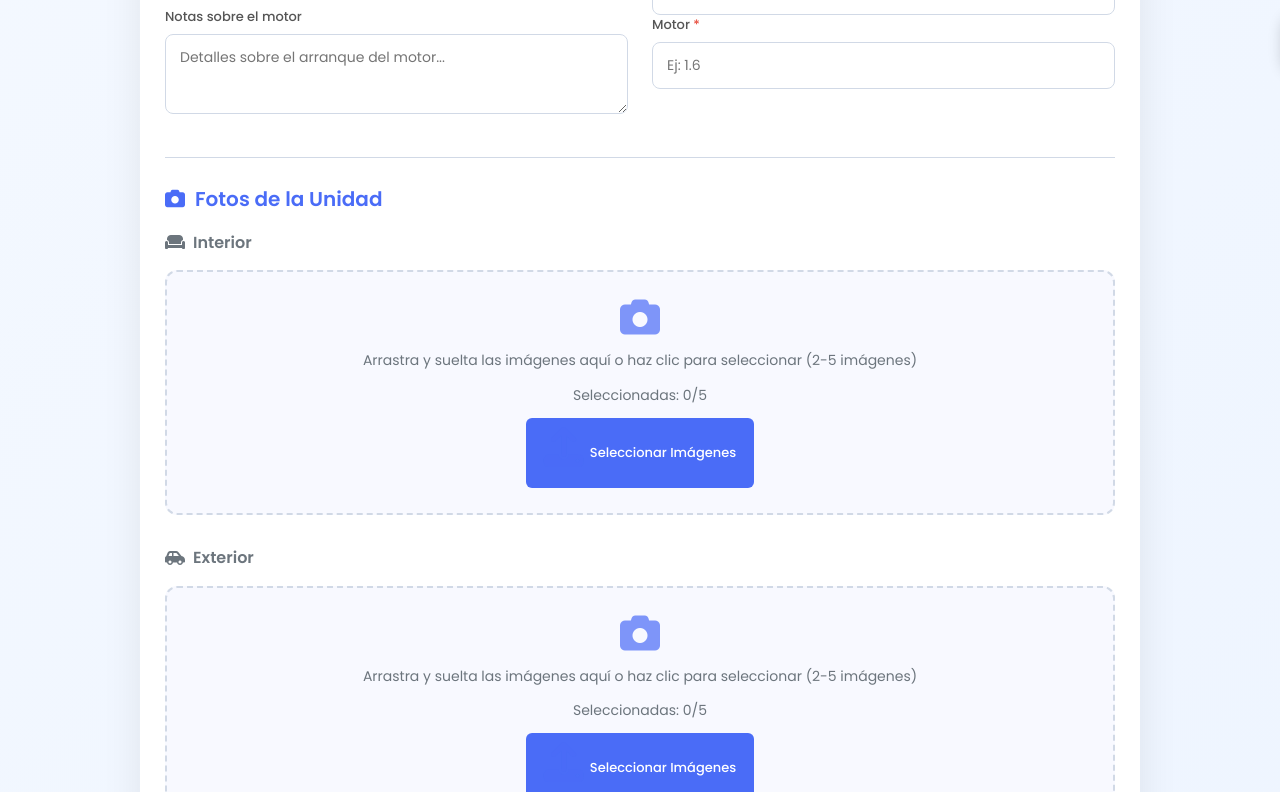
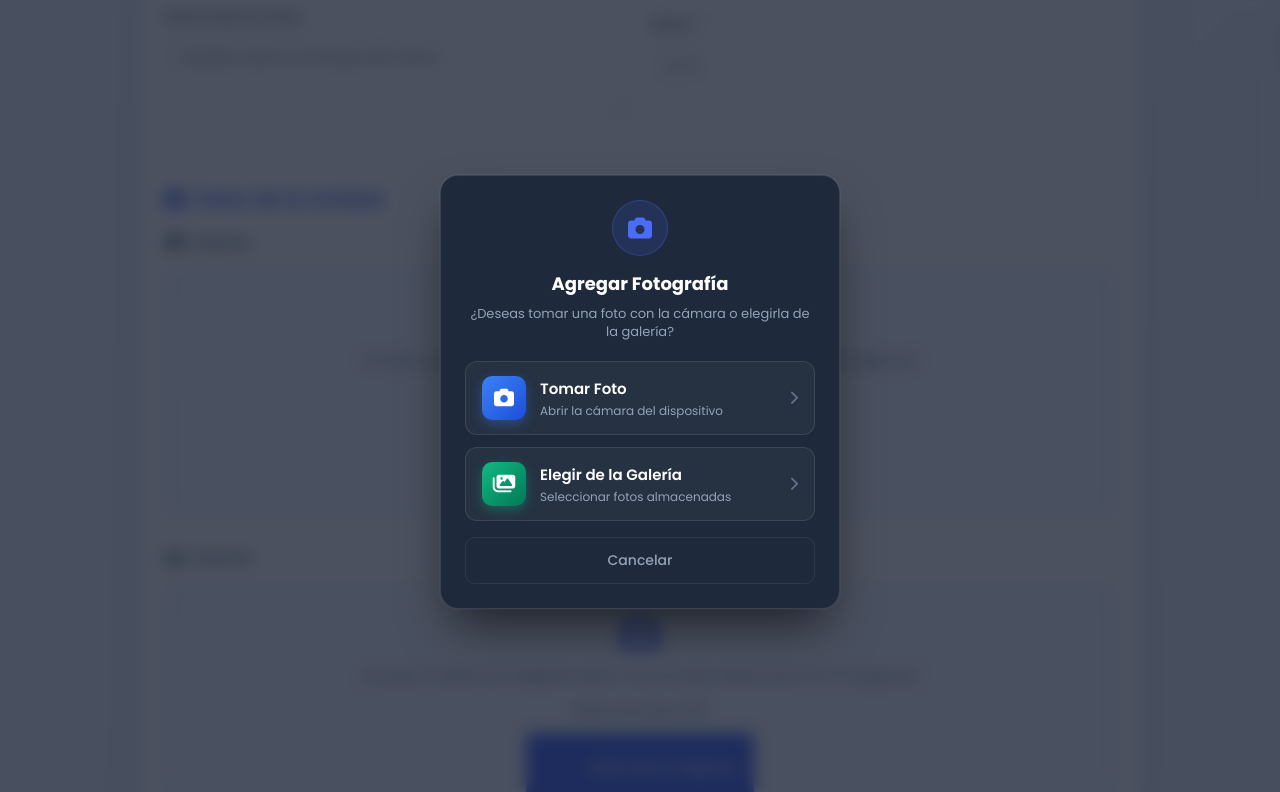
Before and after one commit to LeonardoPool/Taller-Alfonso, a plain HTML site: page stargate/formulariotrabajo.html in a window 1280 px wide. Both pictures are taken after a click on the element 640 px from the left and 1149 px from the top of the page. Shown: the part 757-1549 px from the top of the page. Drawn offline with Linux system fonts and the light colour scheme; no server answers.

Commit message:
FIX
SE SOLUCIONA EL ERROR DE LA CAMARA

```diff
--- /dev/null
+++ b/stargate/js/photo-picker.js
@@ -0,0 +1,294 @@
+// Photo Picker Modal - Selector de Origen de Fotografías (Cámara vs Galería)
+// DEFCON5 PWA
+(function() {
+    function injectStyles() {
+        if (document.getElementById('photo-picker-styles')) return;
+        const style = document.createElement('style');
+        style.id = 'photo-picker-styles';
+        style.textContent = `
+            .photo-source-backdrop {
+                position: fixed;
+                top: 0;
+                left: 0;
+                width: 100%;
+                height: 100%;
+                background: rgba(15, 23, 42, 0.75);
+                backdrop-filter: blur(8px);
+                -webkit-backdrop-filter: blur(8px);
+                z-index: 99999;
+                display: flex;
+                align-items: center;
+                justify-content: center;
+                opacity: 0;
+                visibility: hidden;
+                transition: opacity 0.25s ease, visibility 0.25s ease;
+                padding: 16px;
+                box-sizing: border-box;
+            }
+            .photo-source-backdrop.active {
+                opacity: 1;
+                visibility: visible;
+            }
+            .photo-source-sheet {
+                background: #1e293b;
+                border: 1px solid rgba(255, 255, 255, 0.12);
+                border-radius: 18px;
+                max-width: 400px;
+                width: 100%;
+                padding: 24px;
+                box-shadow: 0 25px 50px -12px rgba(0, 0, 0, 0.6), 0 0 0 1px rgba(255, 255, 255, 0.05);
+                color: #f8fafc;
+                text-align: center;
+                transform: translateY(20px) scale(0.97);
+                transition: transform 0.25s cubic-bezier(0.16, 1, 0.3, 1);
+                box-sizing: border-box;
+                font-family: 'Poppins', -apple-system, BlinkMacSystemFont, sans-serif;
+            }
+            .photo-source-backdrop.active .photo-source-sheet {
+                transform: translateY(0) scale(1);
+            }
+            .photo-source-icon-wrap {
+                width: 56px;
+                height: 56px;
+                border-radius: 50%;
+                background: rgba(74, 108, 247, 0.15);
+                border: 1px solid rgba(74, 108, 247, 0.3);
+                color: #4a6cf7;
+                display: flex;
+                align-items: center;
+                justify-content: center;
+                font-size: 24px;
+                margin: 0 auto 14px auto;
+            }
+            .photo-source-title {
+                font-size: 18px;
+                font-weight: 700;
+                margin: 0 0 6px 0;
+                color: #ffffff;
+            }
+            .photo-source-subtitle {
+                font-size: 13px;
+                color: #94a3b8;
+                margin: 0 0 20px 0;
+                line-height: 1.4;
+            }
+            .photo-source-actions {
+                display: flex;
+                flex-direction: column;
+                gap: 12px;
+                margin-bottom: 16px;
+            }
+            .photo-option-btn {
+                display: flex;
+                align-items: center;
+                gap: 14px;
+                width: 100%;
+                padding: 14px 16px;
+                border-radius: 12px;
+                border: 1px solid rgba(255, 255, 255, 0.1);
+                background: rgba(255, 255, 255, 0.04);
+                color: #f8fafc;
+                cursor: pointer;
+                font-family: inherit;
+                text-align: left;
+                transition: all 0.2s ease;
+                box-sizing: border-box;
+            }
+            .photo-option-btn:hover, .photo-option-btn:focus {
+                background: rgba(74, 108, 247, 0.15);
+                border-color: rgba(74, 108, 247, 0.4);
+                transform: translateY(-1px);
+            }
+            .photo-option-btn:active {
+                transform: scale(0.98);
+            }
+            .photo-option-btn .btn-icon {
+                width: 44px;
+                height: 44px;
+                border-radius: 10px;
+                display: flex;
+                align-items: center;
+                justify-content: center;
+                font-size: 20px;
+                flex-shrink: 0;
+            }
+            .photo-option-btn.btn-camera .btn-icon {
+                background: linear-gradient(135deg, #3b82f6 0%, #1d4ed8 100%);
+                color: #ffffff;
+                box-shadow: 0 4px 12px rgba(59, 130, 246, 0.35);
+            }
+            .photo-option-btn.btn-gallery .btn-icon {
+                background: linear-gradient(135deg, #10b981 0%, #047857 100%);
+                color: #ffffff;
+                box-shadow: 0 4px 12px rgba(16, 185, 129, 0.35);
+            }
+            .photo-option-btn .btn-info {
+                display: flex;
+                flex-direction: column;
+                flex-grow: 1;
+            }
+            .photo-option-btn .btn-title {
+                font-size: 15px;
+                font-weight: 600;
+                color: #ffffff;
+                margin-bottom: 2px;
+            }
+            .photo-option-btn .btn-desc {
+                font-size: 12px;
+                color: #94a3b8;
+            }
+            .photo-option-btn .btn-chevron {
+                color: #64748b;
+                font-size: 14px;
+            }
+            .photo-source-cancel {
+                width: 100%;
+                padding: 12px;
+                background: transparent;
+                border: 1px solid rgba(255, 255, 255, 0.08);
+                border-radius: 10px;
+                color: #94a3b8;
+                font-size: 14px;
+                font-weight: 500;
+                cursor: pointer;
+                transition: all 0.2s ease;
+                font-family: inherit;
+            }
+            .photo-source-cancel:hover {
+                background: rgba(255, 255, 255, 0.06);
+                color: #f8fafc;
+            }
+            @media (max-width: 540px) {
+                .photo-source-backdrop {
+                    align-items: flex-end;
+                    padding: 0;
+                }
+                .photo-source-sheet {
+                    max-width: 100%;
+                    border-radius: 20px 20px 0 0;
+                    padding: 24px 20px 32px 20px;
+                    transform: translateY(100%);
+                }
+                .photo-source-backdrop.active .photo-source-sheet {
+                    transform: translateY(0);
+                }
+            }
+        `;
+        document.head.appendChild(style);
+    }
+
+    let activeInput = null;
+
+    function ensureModalDOM() {
+        injectStyles();
+        if (document.getElementById('photoSourceBackdrop')) return;
+
+        const backdrop = document.createElement('div');
+        backdrop.id = 'photoSourceBackdrop';
+        backdrop.className = 'photo-source-backdrop';
+        backdrop.innerHTML = `
+            <div class="photo-source-sheet" role="dialog" aria-modal="true" aria-labelledby="photoModalTitle">
+                <div class="photo-source-icon-wrap">
+                    <i class="fas fa-camera"></i>
+                </div>
+                <h3 class="photo-source-title" id="photoModalTitle">Agregar Fotografía</h3>
+                <p class="photo-source-subtitle">¿Deseas tomar una foto con la cámara o elegirla de la galería?</p>
+                <div class="photo-source-actions">
+                    <button type="button" class="photo-option-btn btn-camera" id="photoOptionCamera">
+                        <div class="btn-icon"><i class="fas fa-camera"></i></div>
+                        <div class="btn-info">
+                            <span class="btn-title">Tomar Foto</span>
+                            <span class="btn-desc">Abrir la cámara del dispositivo</span>
+                        </div>
+                        <i class="fas fa-chevron-right btn-chevron"></i>
+                    </button>
+                    <button type="button" class="photo-option-btn btn-gallery" id="photoOptionGallery">
+                        <div class="btn-icon"><i class="fas fa-images"></i></div>
+                        <div class="btn-info">
+                            <span class="btn-title">Elegir de la Galería</span>
+                            <span class="btn-desc">Seleccionar fotos almacenadas</span>
+                        </div>
+                        <i class="fas fa-chevron-right btn-chevron"></i>
+                    </button>
+                </div>
+                <button type="button" class="photo-source-cancel" id="photoOptionCancel">
+                    Cancelar
+                </button>
+            </div>
+        `;
+
+        document.body.appendChild(backdrop);
+
+        // Click en Tomar Foto
+        document.getElementById('photoOptionCamera').addEventListener('click', (e) => {
+            e.stopPropagation();
+            if (!activeInput) return;
+            const input = activeInput;
+            closePhotoSourceModal();
+            // Para cámara: capture="environment" y sin multiple (en móviles multiple puede forzar galería)
+            input.removeAttribute('multiple');
+            input.setAttribute('capture', 'environment');
+            setTimeout(() => {
+                input.click();
+            }, 60);
+        });
+
+        // Click en Galería
+        document.getElementById('photoOptionGallery').addEventListener('click', (e) => {
+            e.stopPropagation();
+            if (!activeInput) return;
+            const input = activeInput;
+            closePhotoSourceModal();
+            // Para galería: sin capture y con multiple
+            input.removeAttribute('capture');
+            input.setAttribute('multiple', '');
+            setTimeout(() => {
+                input.click();
+            }, 60);
+        });
+
+        // Click en Cancelar
+        document.getElementById('photoOptionCancel').addEventListener('click', (e) => {
+            e.stopPropagation();
+            closePhotoSourceModal();
+        });
+
+        // Click en backdrop para cerrar
+        backdrop.addEventListener('click', (e) => {
+            if (e.target === backdrop) {
+                closePhotoSourceModal();
+            }
+        });
+
+        // Tecla Escape para cerrar
+        document.addEventListener('keydown', (e) => {
+            if (e.key === 'Escape') {
+                closePhotoSourceModal();
+            }
+        });
+    }
+
+    window.openPhotoSourceModal = function(targetInputId) {
+        const input = typeof targetInputId === 'string' ? document.getElementById(targetInputId) : targetInputId;
+        if (!input) {
+            console.warn('[PhotoPicker] No se encontró el input objetivo:', targetInputId);
+            return;
+        }
+
+        activeInput = input;
+        ensureModalDOM();
+
+        const backdrop = document.getElementById('photoSourceBackdrop');
+        if (backdrop) {
+            backdrop.classList.add('active');
+        }
+    };
+
+    window.closePhotoSourceModal = function() {
+        const backdrop = document.getElementById('photoSourceBackdrop');
+        if (backdrop) {
+            backdrop.classList.remove('active');
+        }
+        activeInput = null;
+    };
+})();
--- a/stargate/sw.js
+++ b/stargate/sw.js
@@ -42,6 +42,7 @@ const PRECACHE_ASSETS = [
   '/admin/js/formulariotrabajo.js',
   '/admin/js/firebase-config.js',
   '/admin/js/auth-guard.js',
+  '/admin/js/photo-picker.js',
   '/admin/js/pwa-manager.js'
 ];
 
--- a/zafiro/sw.js
+++ b/zafiro/sw.js
@@ -24,6 +24,7 @@ const PRECACHE_ASSETS = [
   '/empleados/js/formulariotrabajos.js',
   '/empleados/js/firebase-config.js',
   '/empleados/js/auth-guard.js',
+  '/empleados/js/photo-picker.js',
   '/empleados/js/pwa-manager.js'
 ];
 
```
Also changed, not shown: stargate/FormularioV1.html (+2 -1 lines), stargate/almacen.html (+10 -0 lines), stargate/formulariotrabajo.html (+11 -10 lines), stargate/js/almacen.js (+53 -1 lines), stargate/js/formulariotrabajo.js (+11 -3 lines), zafiro/formulariotrabajos.html (+11 -10 lines), zafiro/js/formulariotrabajos.js (+11 -3 lines), zafiro/js/photo-picker.js (added, +294 -0 lines).
